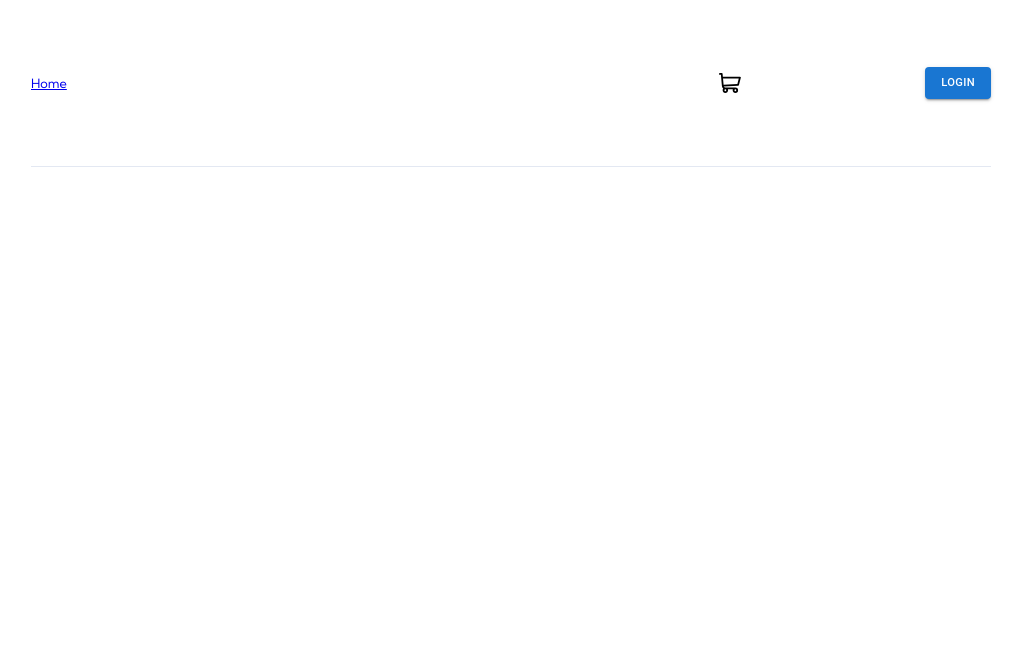
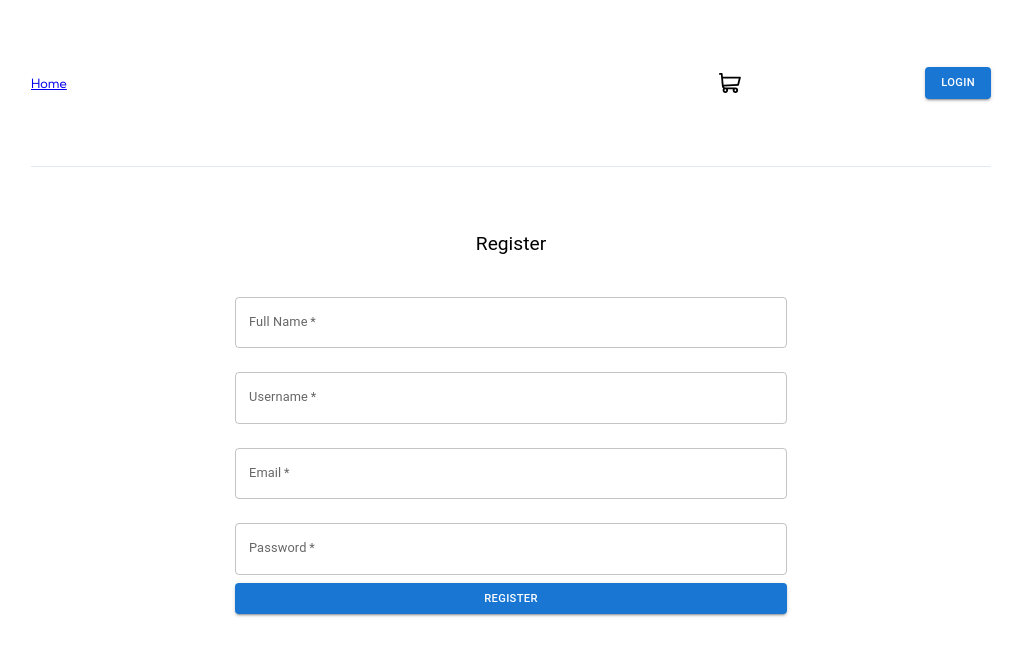
Before and after one commit to tien226anh/ltwfe-user, a React (Vite) app: page /register in a window 1280 px wide. Before the commit this address had no page. Shown: the top 656 px of the page, without its empty margins (129-1152 px from the left). Built offline with nearby package versions, Linux system fonts and the light colour scheme.

Commit message:
Đăng nhập

```diff
--- /dev/null
+++ b/src/pages/Register.jsx
@@ -0,0 +1,95 @@
+import React, { useState } from "react";
+import { useNavigate } from "react-router-dom";
+import { register } from "../services/api"; // Import register API function
+import { TextField, Button, Box, Typography, Container } from "@mui/material";
+
+const Register = () => {
+  const navTo = useNavigate();
+  const [formData, setFormData] = useState({
+    username: "",
+    email: "",
+    password: "",
+    role: "user", // Set role to "user" by default
+    full_name: "" // Initialize full_name as an empty string
+  });
+
+  const handleChange = (event) => {
+    const { name, value } = event.target;
+    setFormData((prevFormData) => ({
+      ...prevFormData,
+      [name]: value
+    }));
+  };
+
+  const handleSubmit = async (event) => {
+    event.preventDefault();
+    try {
+      await register(formData); // Call the register API function with form data
+      // Registration successful, redirect to login page
+      navTo("/login");
+    } catch (error) {
+      console.error("Registration failed:", error);
+    }
+  };
+
+  return (
+    <Container maxWidth="sm">
+      <Box
+        sx={{
+          marginTop: 8,
+          display: "flex",
+          flexDirection: "column",
+          alignItems: "center"
+        }}
+      >
+        <Typography component="h1" variant="h5">
+          Register
+        </Typography>
+        <Box component="form" onSubmit={handleSubmit} sx={{ mt: 3 }}>
+          <TextField
+            label="Full Name"
+            name="full_name"
+            value={formData.full_name}
+            onChange={handleChange}
+            required
+            fullWidth
+            margin="normal"
+          />
+          <TextField
+            label="Username"
+            name="username"
+            value={formData.username}
+            onChange={handleChange}
+            required
+            fullWidth
+            margin="normal"
+          />
+          <TextField
+            label="Email"
+            name="email"
+            value={formData.email}
+            onChange={handleChange}
+            required
+            fullWidth
+            margin="normal"
+          />
+          <TextField
+            label="Password"
+            type="password"
+            name="password"
+            value={formData.password}
+            onChange={handleChange}
+            required
+            fullWidth
+            margin="normal"
+          />
+          <Button type="submit" variant="contained" color="primary" fullWidth>
+            Register
+          </Button>
+        </Box>
+      </Box>
+    </Container>
+  );
+};
+
+export default Register;
--- a/src/routes/routes.jsx
+++ b/src/routes/routes.jsx
@@ -4,6 +4,7 @@ import { BookCart, BookList } from "../pages";
 import BookDetail from "../pages/BookDetail";
 import { Navigator } from "../layout";
 import Login from "../pages/Login";
+import Register from "../pages/Register";
 
 const Router = () => (
   <BrowserRouter>
@@ -12,6 +13,7 @@ const Router = () => (
       <Route exact path="/" element={<BookList />} />
       <Route exact path="/books/:id" element={<BookDetail />} />
       <Route exact path="/login" element={<Login />} />
+      <Route exact path="/register" element={<Register />} />
       <Route exact path="/cart" element={<BookCart />} />
     </Routes>
   </BrowserRouter>
--- a/src/services/api.js
+++ b/src/services/api.js
@@ -12,6 +12,7 @@ const authorize = localStorage.getItem("user");
 const headers = {
   Authorization: authorize
 };
+export const register = (params) => api.post("/user", params);
 export const login = (credentials) => api.post("/login", credentials);
 export const changePassword = (passwordData) =>
   api.put("/change-password", passwordData);
```
